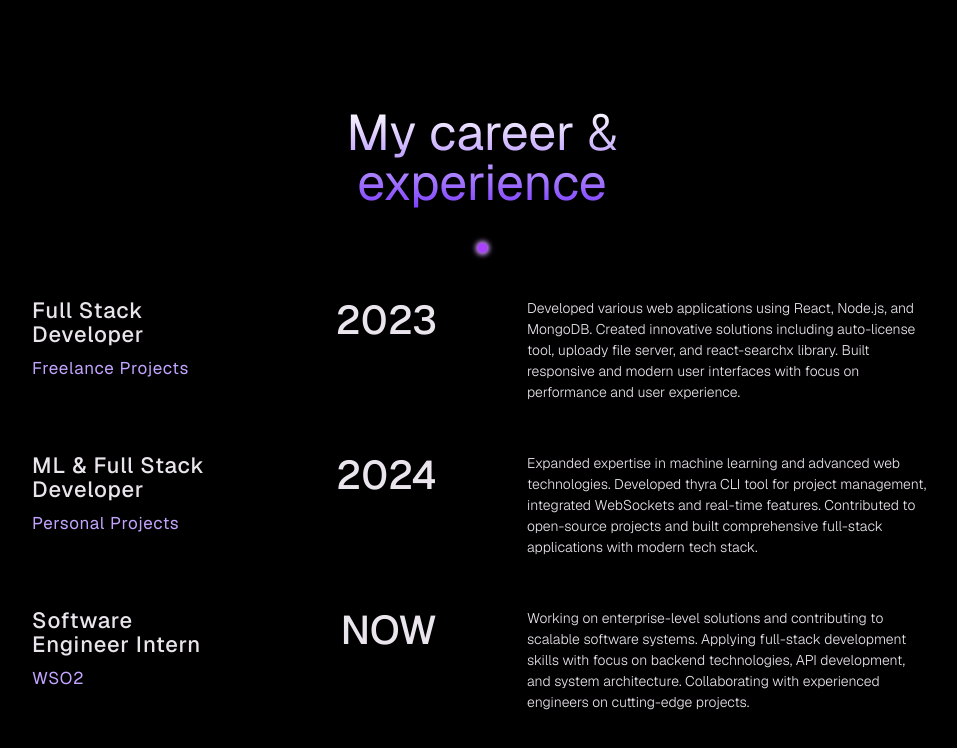
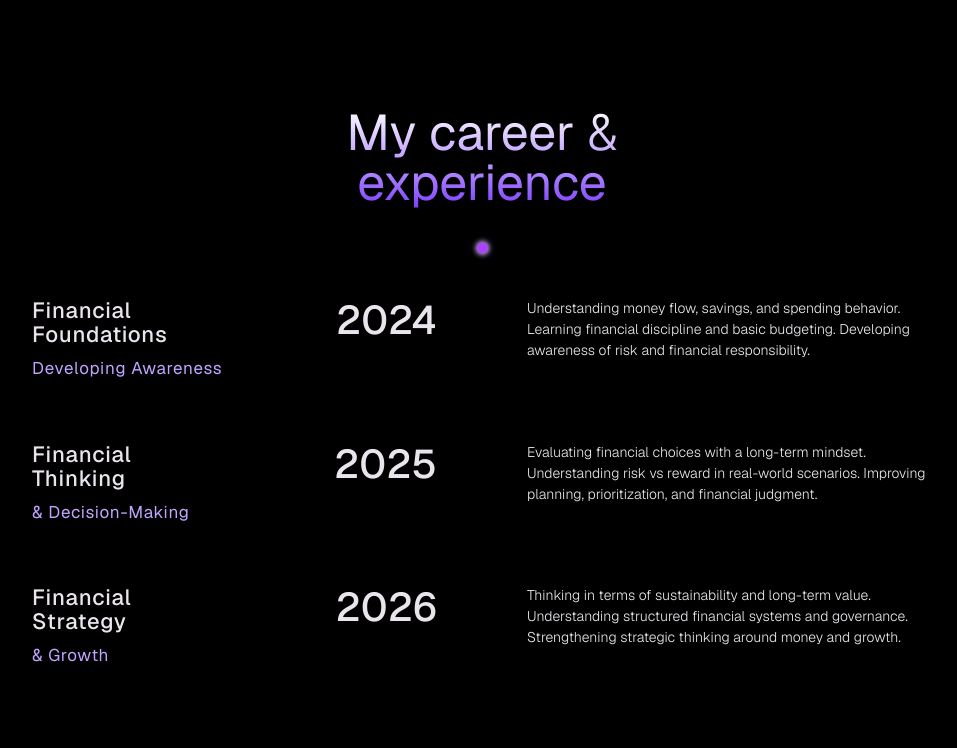
Before and after one commit to vanshuison/landingpage, a React (Vite) app: page / in a window 1280 px wide. Shown: the part 2462-3210 px from the top of the page, without its empty margins (158-1115 px from the left). Built offline with nearby package versions, Linux system fonts and the light colour scheme; no server answers.

Commit message:
Update Career.tsx

```diff
--- a/src/components/Career.tsx
+++ b/src/components/Career.tsx
@@ -15,49 +15,43 @@ const Career = () => {
           <div className="career-info-box">
             <div className="career-info-in">
               <div className="career-role">
-                <h4>Full Stack Developer</h4>
-                <h5>Freelance Projects</h5>
+                <h4>Financial Foundations</h4>
+                <h5>Developing awareness</h5>
               </div>
-              <h3>2023</h3>
+              <h3>2024</h3>
             </div>
             <p>
-              Developed various web applications using React, Node.js, and
-              MongoDB. Created innovative solutions including auto-license tool,
-              uploady file server, and react-searchx library. Built responsive
-              and modern user interfaces with focus on performance and user
-              experience.
+             Understanding money flow, savings, and spending behavior.
+             Learning financial discipline and basic budgeting.
+             Developing awareness of risk and financial responsibility.
             </p>
           </div>
           <div className="career-info-box">
             <div className="career-info-in">
               <div className="career-role">
-                <h4>ML & Full Stack Developer</h4>
-                <h5>Personal Projects</h5>
+                <h4>Financial Thinking</h4>
+                <h5>& Decision-Making</h5>
               </div>
-              <h3>2024</h3>
+              <h3>2025</h3>
             </div>
             <p>
-              Expanded expertise in machine learning and advanced web
-              technologies. Developed thyra CLI tool for project management,
-              integrated WebSockets and real-time features. Contributed to
-              open-source projects and built comprehensive full-stack
-              applications with modern tech stack.
+             Evaluating financial choices with a long-term mindset.
+             Understanding risk vs reward in real-world scenarios.
+             Improving planning, prioritization, and financial judgment.
             </p>
           </div>
           <div className="career-info-box">
             <div className="career-info-in">
               <div className="career-role">
-                <h4>Software Engineer Intern</h4>
-                <h5>WSO2</h5>
+                <h4>Financial Strategy</h4>
+                <h5>& Growth</h5>
               </div>
-              <h3>NOW</h3>
+              <h3>2026</h3>
             </div>
             <p>
-              Working on enterprise-level solutions and contributing to scalable
-              software systems. Applying full-stack development skills with
-              focus on backend technologies, API development, and system
-              architecture. Collaborating with experienced engineers on
-              cutting-edge projects.
+              Thinking in terms of sustainability and long-term value.
+              Understanding structured financial systems and governance.
+              Strengthening strategic thinking around money and growth.
             </p>
           </div>
         </div>
```
